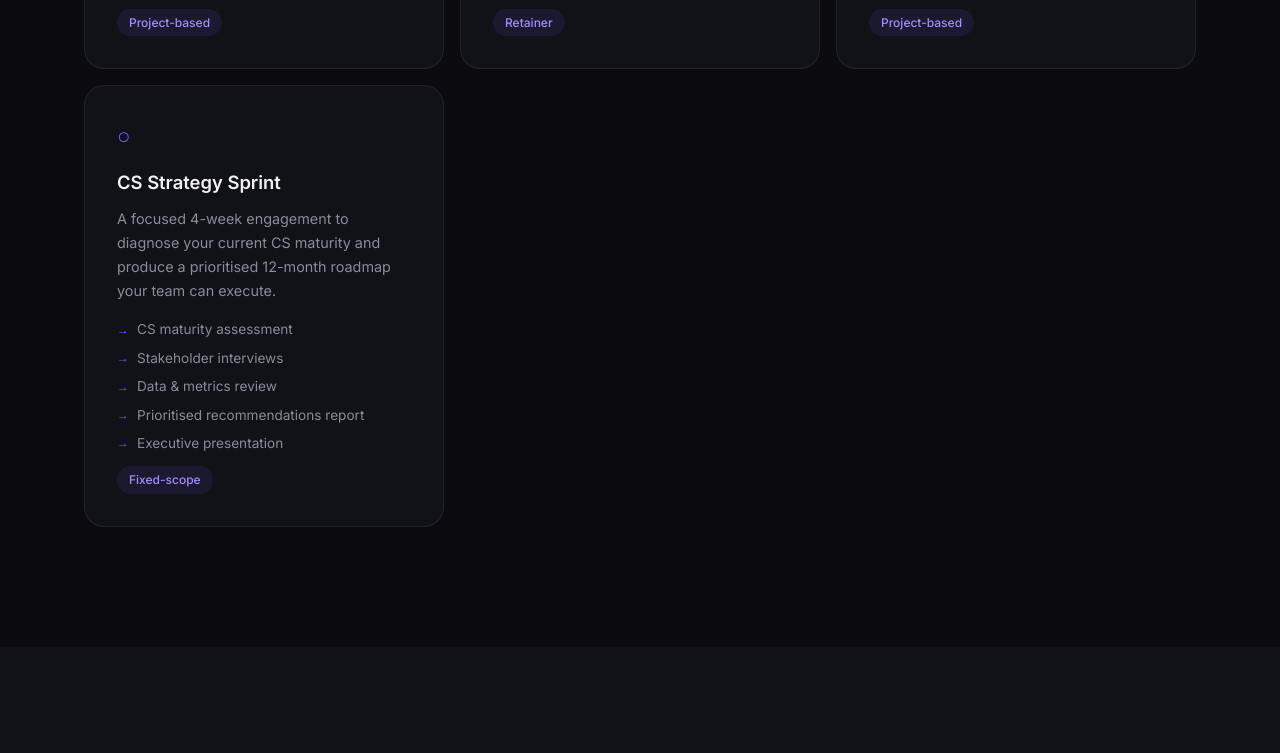
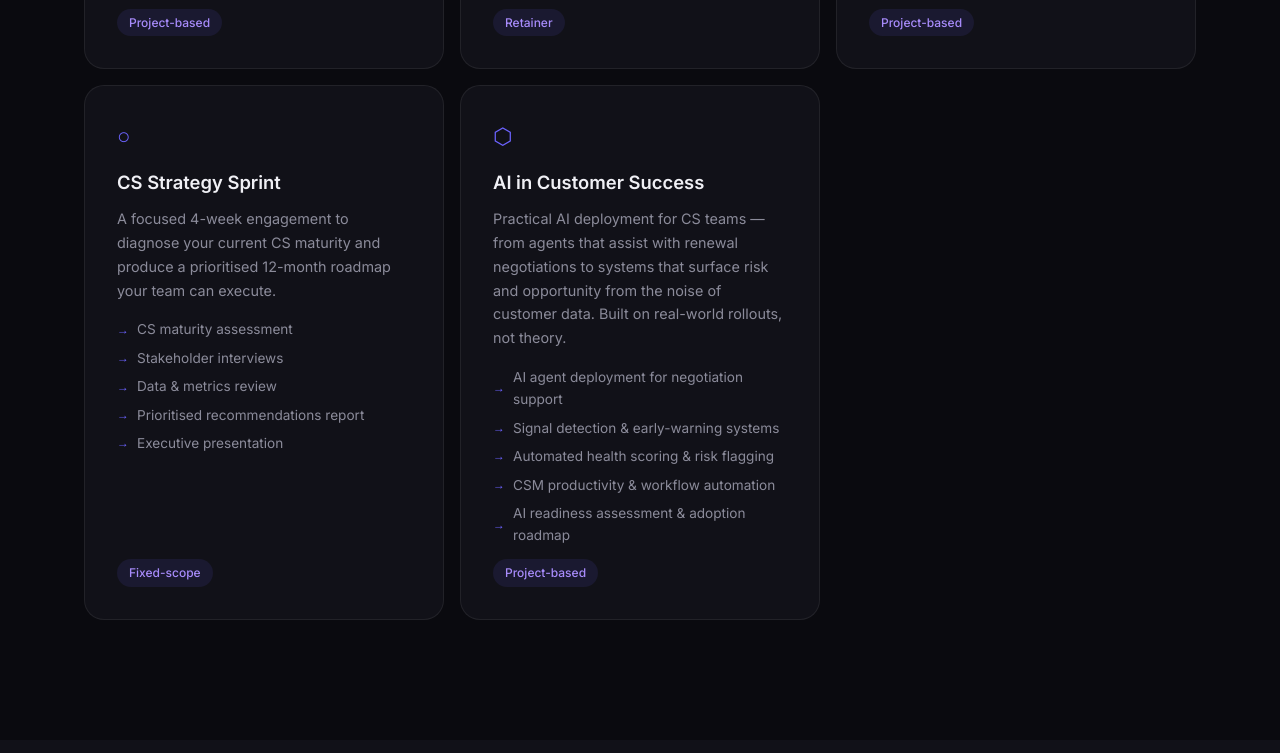
Before and after one commit to jonmell78/jonmell-website, a plain HTML site: page index.html in a window 1280 px wide. Shown: the part 2387-3140 px from the top of the page. Drawn offline with Linux system fonts and the light colour scheme.

Commit message:
Add AI in Customer Success service card and about credential

```diff
--- a/index.html
+++ b/index.html
@@ -255,6 +255,24 @@
           <span class="service-tag">Fixed-scope</span>
         </div>
 
+        <div class="service-card">
+          <div class="service-icon">⬡</div>
+          <h3>AI in Customer Success</h3>
+          <p>
+            Practical AI deployment for CS teams — from agents that assist with renewal
+            negotiations to systems that surface risk and opportunity from the noise of
+            customer data. Built on real-world rollouts, not theory.
+          </p>
+          <ul class="service-list">
+            <li>AI agent deployment for negotiation support</li>
+            <li>Signal detection &amp; early-warning systems</li>
+            <li>Automated health scoring &amp; risk flagging</li>
+            <li>CSM productivity &amp; workflow automation</li>
+            <li>AI readiness assessment &amp; adoption roadmap</li>
+          </ul>
+          <span class="service-tag">Project-based</span>
+        </div>
+
       </div>
     </div>
   </section>
@@ -323,6 +341,10 @@
           <div class="cred">
             <span class="cred-icon">✦</span>
             <span>Worked with Series A through to IPO &amp; PE-exit companies</span>
+          </div>
+          <div class="cred">
+            <span class="cred-icon">✦</span>
+            <span>Deploying AI agents in CS workflows — negotiations, signal detection, automation</span>
           </div>
           <div class="cred">
             <span class="cred-icon">✦</span>
```
